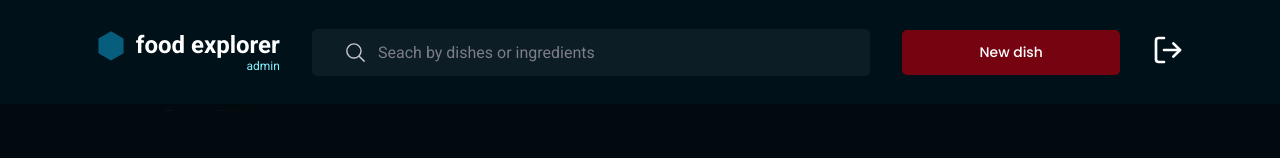
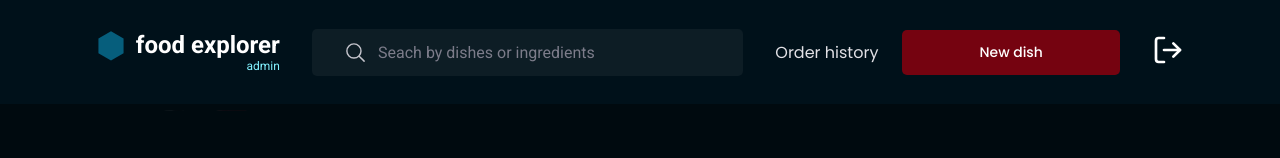
Before and after one commit to NataliaKals003/FoodExplorer.Frontend, a React (Vite) app: page / in a window 1280 px wide. Shown: the top 158 px of the page. Built offline with nearby package versions, Linux system fonts and the light colour scheme; no server answers; sample sign-in values are in the browser's storage.

Commit message:
Updating header with extra buttons

```diff
--- a/src/components/Header/index.jsx
+++ b/src/components/Header/index.jsx
@@ -1,5 +1,6 @@
 import { Container, Logo, Logout, Search, Menu, OrdersIcon } from './styles';
 import { Button } from '../Button';
+import { ButtonText } from '../ButtonText';
 import { SideMenu } from '../SideMenu';
 import { LuLogOut } from 'react-icons/lu';
 import { PiReceiptBold } from 'react-icons/pi';
@@ -52,6 +53,20 @@ export function Header() {
             <Search>
                 <InputHeader placeholder="Seach by dishes or ingredients" icon={IoSearchOutline} type="text" />
             </Search>
+            {userAdmin && (
+                <ButtonText
+                    onClick={() => navigate(routes.historyOrder)}
+                    className="historyOrderButton"
+                    title="Order history"
+                />
+            )}
+            {userCustomer && (
+                <ButtonText
+                    onClick={() => navigate(routes.historyOrder)}
+                    className="favouriteOrderButton"
+                    title="My favourites"
+                />
+            )}
             <OrdersIcon>
                 <PiReceiptBold />
                 <span>{orderCount}</span>
--- a/src/components/Header/styles.js
+++ b/src/components/Header/styles.js
@@ -32,10 +32,30 @@ export const Container = styled.header`
         .headerButton {
             display: none;
         }
+
+        .historyOrderButton {
+            display: none;
+        }
+
+        .favouriteOrderButton {
+            display: none;
+        }
     }
 
     @media (max-width: ${LAYOUT_BREAKPOINTS.SM}) {
         padding: 3.5rem 1.75rem 1.5rem 1.75rem;
+    }
+
+    .historyOrderButton {
+        font-weight: 400;
+        font-size: 1rem;
+        margin-right: 1.5rem;
+    }
+
+    .favouriteOrderButton {
+        font-weight: 400;
+        font-size: 1rem;
+        margin-right: 1.5rem;
     }
 `;
 
--- a/src/components/SideMenu/index.jsx
+++ b/src/components/SideMenu/index.jsx
@@ -11,6 +11,7 @@ export function SideMenu({ closeMenu }) {
     const { signOut, user } = useAuth();
 
     const userAdmin = user.role === 'admin';
+    const userCustomer = user.role === 'customer';
 
     const navigate = useNavigate();
 
@@ -43,7 +44,9 @@ export function SideMenu({ closeMenu }) {
                 />
             </Search>
             {userAdmin && <TextMenu onClick={handleNewDishClick}>New dish</TextMenu>}
-            <TextMenu onClick={handleLogout}>Sair</TextMenu>
+            {userAdmin && <TextMenu>Order history</TextMenu>}
+            {userCustomer && <TextMenu>My favourites</TextMenu>}
+            <TextMenu onClick={handleLogout}>Exit</TextMenu>
             <div style={{ marginTop: 'auto' }} />
             <Footer />
         </Container>
--- a/src/components/SideMenu/styles.js
+++ b/src/components/SideMenu/styles.js
@@ -65,4 +65,5 @@ export const TextMenu = styled.button`
     border-bottom: solid 3px ${({ theme }) => theme.COLORS.DARK_1000};
     padding-bottom: 0.5rem;
     padding-left: 1rem;
+    padding-top: 0.6rem;
 `;
```
